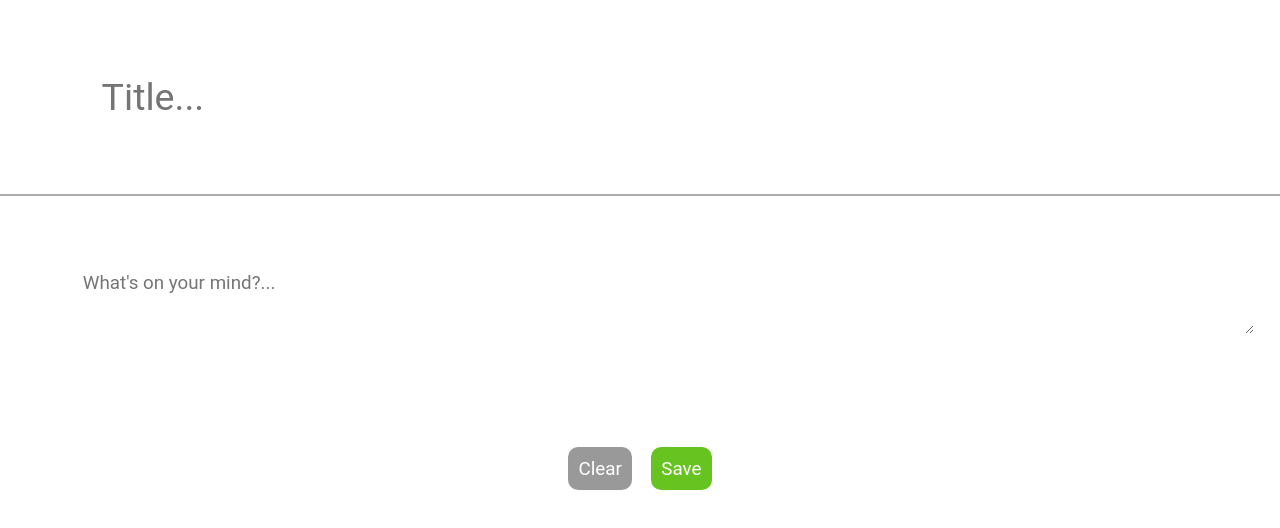
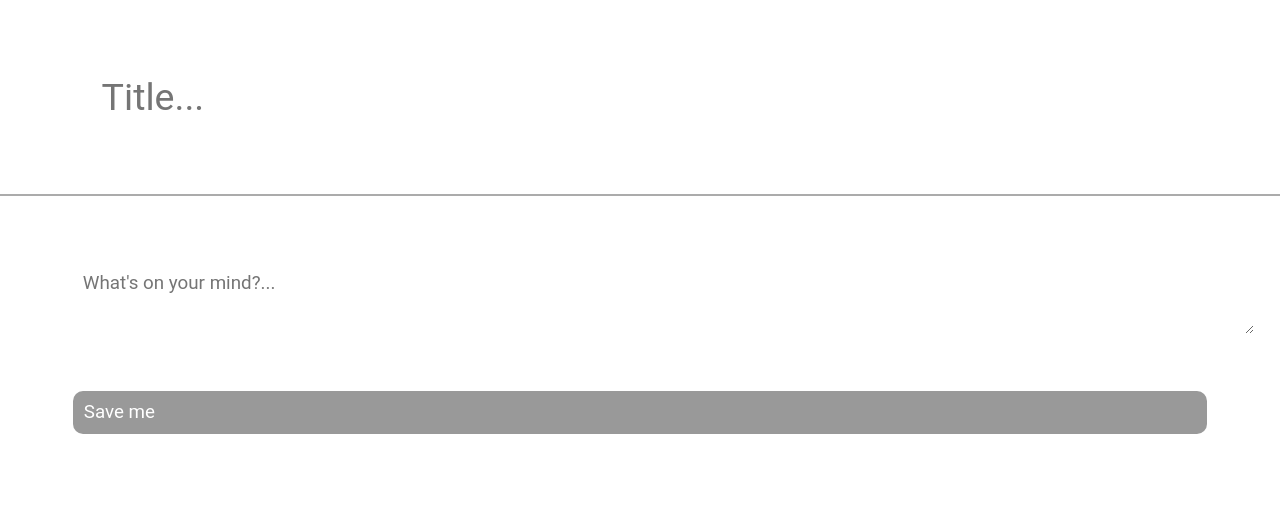
Before and after one commit to andresdhn/OneNote-lite, a React (Create React App) app: page / in a window 1280 px wide. Shown: the top 528 px of the page. Built offline with nearby package versions, Linux system fonts and the light colour scheme.

Commit message:
Makes App control state and pass on to note + create and update

```diff
--- a/src/components/App.js
+++ b/src/components/App.js
@@ -1,32 +1,65 @@
 import React, { Component } from 'react'
 import Wrapper from './Wrapper'
 import Note from './Note'
+import Button from './Button'
 //
 class App extends Component {
     constructor() {
         super()
-
         this.state = {
+            active: { id: 0, title: '', body: '' },
             notes: [],
         }
     }
 
-    handleNoteSaved = note => {
-        let newNotes = [
-            ...this.state.notes,
-            {
-                id: this.state.notes.length + 1,
-                title: note.title,
-                body: note.body,
-            },
-        ]
-        this.setState({ notes: newNotes, editing: true })
+    handleTitleChange = e => {
+        let active = this.state.active
+        active.title = e.target.value
+        this.setState({ active: active })
+    }
+
+    handleBodyChange = e => {
+        let active = this.state.active
+        active.body = e.target.value
+        this.setState({ active: active })
+    }
+
+    handleSave = e => {
+        let notes = [...this.state.notes]
+
+        let note = notes.filter(note => note.id === this.state.active.id)
+        if (note.length > 0) {
+            notes = notes.map(val => {
+                if (val.id === note.id) {
+                    val.title = note.title
+                    val.body = note.body
+                }
+                return val
+            })
+        } else {
+            notes.push(this.state.active)
+        }
+
+        this.setState({ notes: notes })
     }
 
     render() {
         return (
             <Wrapper>
-                <Note onNoteSaved={this.handleNoteSaved} />
+                <Note
+                    id={this.state.active.id}
+                    title={this.state.active.title}
+                    body={this.state.active.body}
+                    onTitleChange={this.handleTitleChange}
+                    onBodyChange={this.handleBodyChange}
+                />
+                <footer>
+                    <div className="container">
+                        <Button color="gray" onClick={this.handleSave}>
+                            Save me
+                        </Button>
+                    </div>
+                </footer>
             </Wrapper>
         )
     }
--- a/src/components/Button.js
+++ b/src/components/Button.js
@@ -1,7 +1,7 @@
 import React from 'react'
 //
 export default props => (
-    <div className={`btn btn--${props.color}`} onClick={props.onClicked}>
+    <div className={`btn btn--${props.color}`} onClick={props.onClick}>
         {props.children}
     </div>
 )
--- a/src/components/Note.js
+++ b/src/components/Note.js
@@ -1,39 +1,6 @@
-import React, { Component } from 'react'
-import Button from './Button'
+import React from 'react'
 //
-class Note extends Component {
-    constructor() {
-        super()
-        this.handleTitleChange = this.handleTitleChange.bind(this)
-        this.handleBodyChange = this.handleBodyChange.bind(this)
-        this.state = {
-            title: '',
-            body: '',
-        }
-    }
-
-    handleTitleChange = e => {
-        this.setState({ title: e.target.value })
-    }
-
-    handleBodyChange = e => {
-        this.setState({ body: e.target.value })
-    }
-
-    handleClear = () => {
-        if (window.confirm('Are you sure you want to clear this note?')) {
-            this.setState({ body: '' })
-        }
-    }
-
-    handleSave = () => {
-        this.props.onNoteSaved({
-            title: this.state.title,
-            body: this.state.body,
-        })
-    }
-
-    render() {
+export default props => {
     return (
         <div id="note">
             <section id="header">
@@ -42,8 +9,8 @@ class Note extends Component {
                         type="text"
                         className="note__title"
                         placeholder="Title..."
-                            value={this.state.title}
-                            onChange={this.handleTitleChange}
+                        value={props.title}
+                        onChange={props.onTitleChange}
                     />
                 </div>
             </section>
@@ -51,25 +18,12 @@ class Note extends Component {
                 <div className="container">
                     <textarea
                         className="note__body"
-                            onChange={this.handleBodyChange}
-                            value={this.state.body}
+                        onChange={props.onBodyChange}
+                        value={props.body}
                         placeholder="What's on your mind?..."
                     ></textarea>
-                    </div>
-                </section>
-                <section id="footer">
-                    <div className="form__group">
-                        <Button color="gray" onClicked={this.handleClear}>
-                            Clear
-                        </Button>
-                        <Button color="green" onClicked={this.handleSave}>
-                            Save
-                        </Button>
                 </div>
             </section>
         </div>
     )
 }
-}
-
-export default Note
```
Lines whose indentation alone changed are shown as unchanged.
